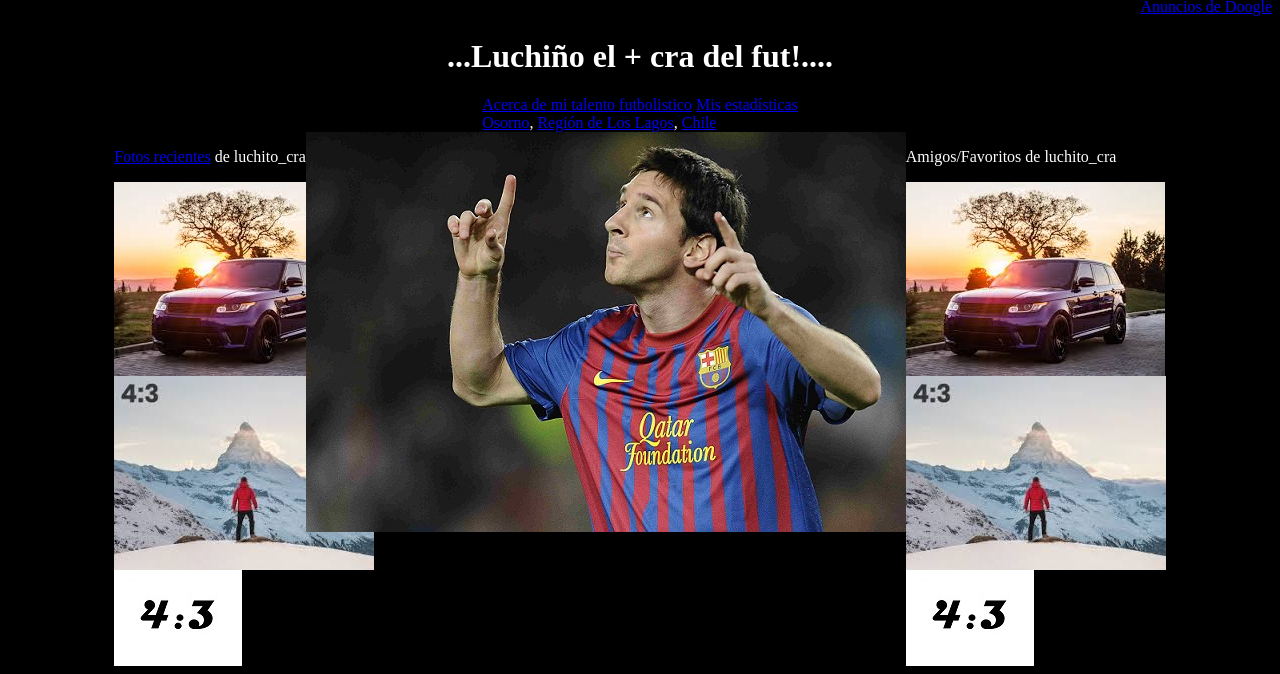
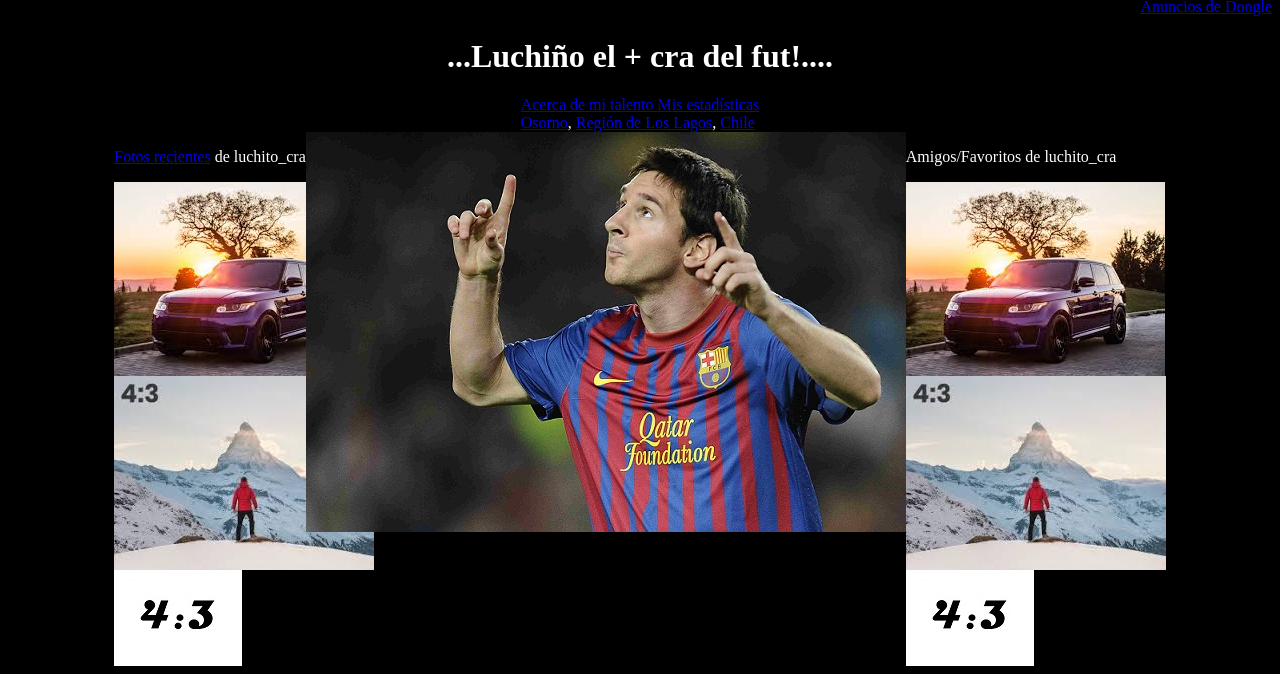
Before and after one commit to michelmzc/fotolog, a plain HTML site: page index.html in a window 1280 px wide. Shown: the part 204-878 px from the top of the page. Drawn offline with Linux system fonts and the light colour scheme.

Commit message:
modificacion Calixtro

```diff
--- a/index.html
+++ b/index.html
@@ -61,7 +61,7 @@
             <div id="perfil">
                 <h1>...Luchiño el + cra del fut!....</h1>
                 <div id="enlaces">
-                    <a href="#">Acerca de mi talento futbolistico</a>
+                    <a href="#">Acerca de mi talento </a>
                 <a href="#">Mis estadísticas</a>
                 <br>
                 <a href="#">Osorno</a>, <a href="#">Región de Los Lagos</a>, <a href="#">Chile</a>
```
